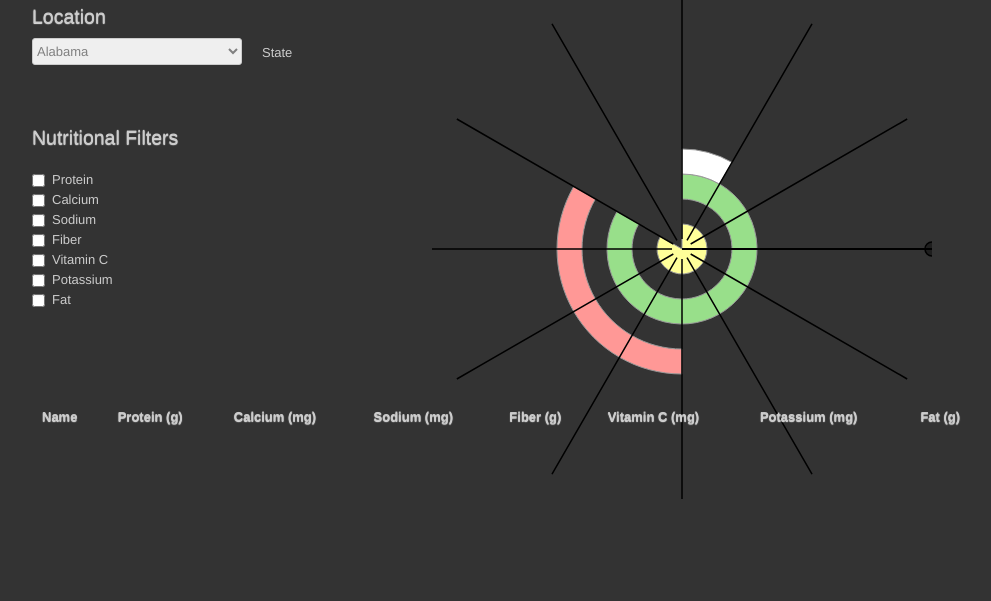
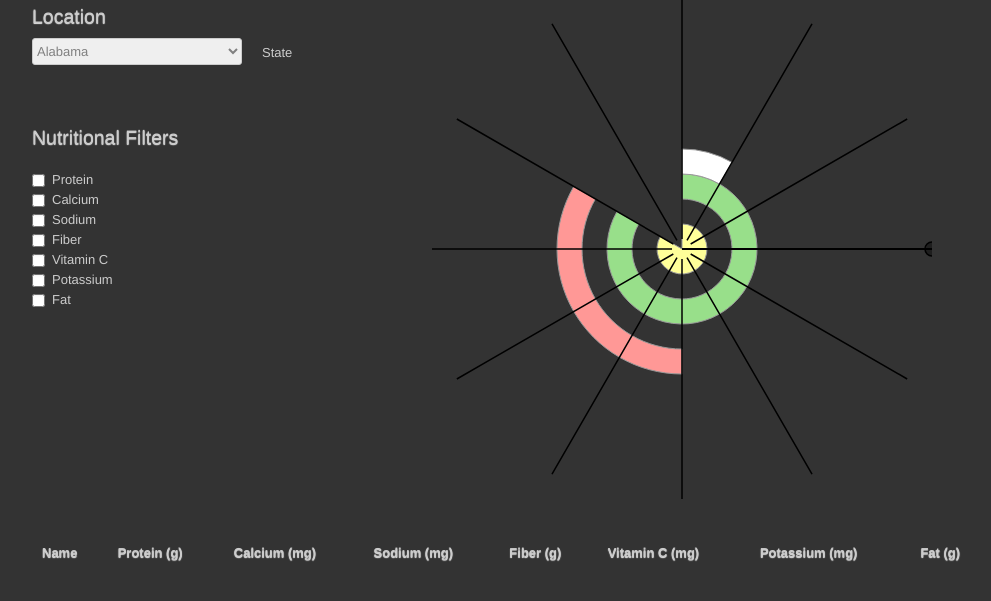
Before and after one commit to munaf-zz/inseason, a PHP site: page / in a window 1280 px wide. Shown: the part 143-744 px from the top of the page, without its empty margins (118-1109 px from the left). Run offline with PHP 8.4, Linux system fonts and the light colour scheme; lists and menus that the app fills with data are empty.

Commit message:
Pushing table below the viz

```diff
--- a/css/page.css
+++ b/css/page.css
@@ -54,3 +54,7 @@ label[for="stateSelect"] {
 #inputs-list {
 	margin-bottom: 6px
 }
+
+#nutrients {
+	margin-top: 136px
+}
```
